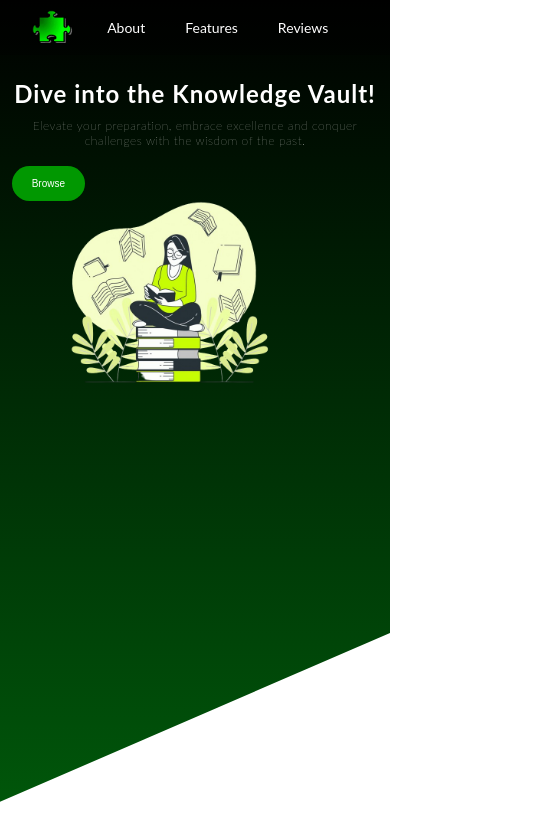
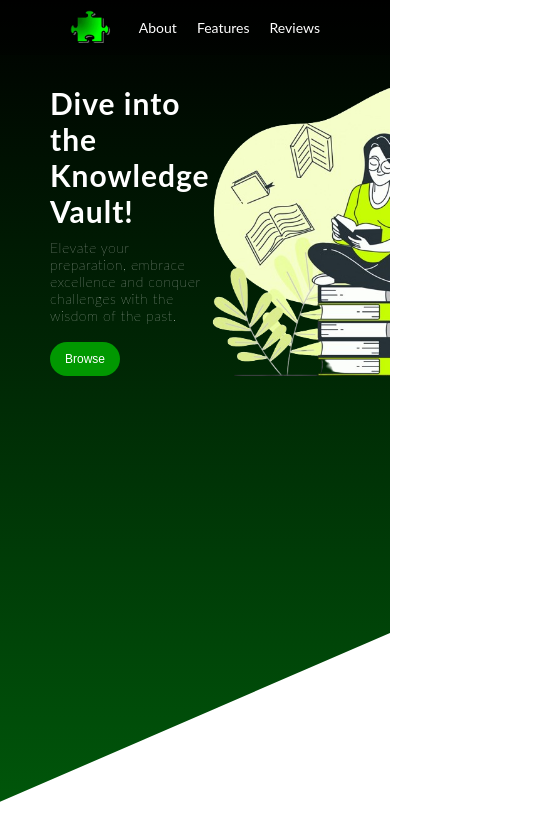
Before and after one commit to Eniola001/PQ-Bank, a plain HTML site: page index.html in a window 390 px wide. Shown: the whole page, 537 px wide, since content can reach past the window. Drawn offline with Linux system fonts and the light colour scheme.

Commit message:
Update style.css

```diff
--- a/style.css
+++ b/style.css
@@ -99,25 +99,32 @@ button:hover {
     width: auto;
 }
 
-/* Add this media query for smaller screens */
+/* Media queries for responsive design */
+
+/* For screen sizes between 480px and 768px */
 @media screen and (max-width: 768px) {
     nav {
-        padding: 1rem 5%;
+        padding: 1rem 5rem;
+    }
+
+    .nav-links {
+        margin-right: 0;
+    }
+
+    .nav-links li {
+        margin-right: 2rem;
     }
 
     .header-content {
-        flex-direction: column;
-        align-items: center;
-        margin: 2.4rem 5%;
+        margin: 2.4rem 5rem 0 5rem;
     }
 
     .header-text {
-        width: 100%;
-        text-align: center;
+        width: 55%;
     }
 
     .header-text h1 {
-        font-size: 2.8rem;
+        font-size: 3rem;
     }
 
     .header-text h5 {
@@ -126,39 +133,37 @@ button:hover {
 
     button {
         font-size: 1.2rem;
+        padding: 1rem 1.5rem;
     }
 
     .header-image img {
-        height: auto;
-        width: 70%;
-        max-width: 300px;
+        height: 30rem;
     }
 }
 
-/* Additional media query for even smaller screens if needed */
-@media screen and (max-width: 480px) {
+/* For screen sizes between 768px and 1024px */
+@media screen and (min-width: 768px) and (max-width: 1024px) {
     nav {
-        padding: 1rem 3%;
+        padding: 1rem 8rem;
+    }
+
+    .nav-links li {
+        margin-right: 3rem;
     }
 
     .header-content {
-        margin: 2.4rem 3%;
+        margin: 2.4rem 8rem 0 8rem;
     }
 
     .header-text h1 {
-        font-size: 2.4rem;
+        font-size: 3.2rem;
     }
 
     .header-text h5 {
-        font-size: 1.2rem;
-    }
-
-    button {
-        font-size: 1rem;
+        font-size: 1.5rem;
     }
 
     .header-image img {
-        width: 80%;
-        max-width: 250px;
+        height: 35rem;
     }
 }
```
